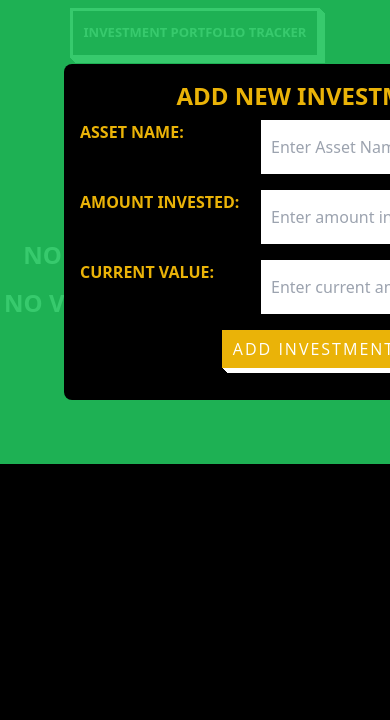
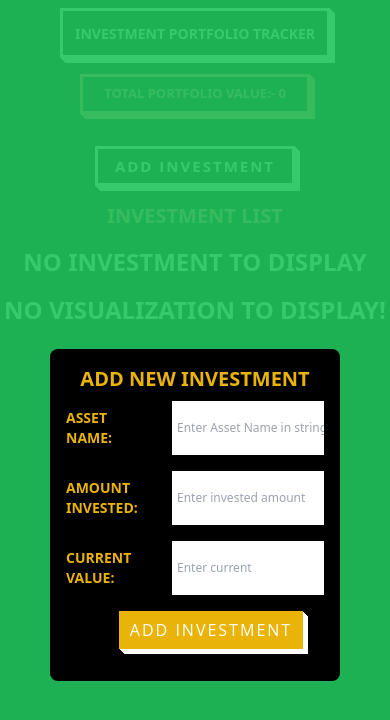
Before and after one commit to shravanchinchkar/Investment_Portfolio_Tracker, a React (Vite) app: page / in a window 390 px wide. Both pictures are taken after a click on the button "ADD INVESTMENT". Shown: the top 720 px of the page. Built offline with nearby package versions, Linux system fonts and the light colour scheme.

Commit message:
style:mobile responsive work

```diff
--- a/src/App.jsx
+++ b/src/App.jsx
@@ -60,13 +60,13 @@ function App() {
       >
         <div className="parentcontainer relative w-[100vw] h-[100vh]">
           <header>
-            <div className="title text-white mobile:w-[250px] mobile:h-[50px] sm:w-[500px] sm:h-[50px] md:w-[600px] md:h-[65px]  xl:w-[700px] xl:h-[65px] m-auto mt-[0.5rem]">
-              <p className="w-[100%] h-[100%] flex justify-center items-center  text-center font-bold mobile:text-[13px] mobile:font-bold sm:text-2xl md:text-3xl xl:text-4xl uppercase">
+            <div className="title text-white mobile:w-[270px] mobile:h-[50px] mobile-2:w-[350px] sm:w-[500px] sm:h-[50px] md:w-[600px] md:h-[65px]  xl:w-[700px] xl:h-[65px] m-auto mt-[0.5rem]">
+              <p className="w-[100%] h-[100%] flex justify-center items-center  text-center font-bold mobile:text-[14px] mobile:font-bold mobile-2:text-[19px] sm:text-2xl md:text-3xl xl:text-4xl uppercase">
                 Investment Portfolio Tracker
               </p>
             </div>
 
-            <div className="valuetitle mobile:w-[200px] mobile:h-[30px] sm:w-[400px] sm:h-[50px] md:w-[500px] xl:w-[600px] xl:h-[65px] m-auto mt-[1rem] mb-[1rem] mobile:text-[10px] sm:text-xl md:text-2xl xl:text-3xl font-bold text-red-400 uppercase">
+            <div className="valuetitle mobile:w-[230px] mobile:h-[40px] mobile-2:w-[290px] sm:w-[400px] sm:h-[50px] md:w-[500px] xl:w-[600px] xl:h-[65px] m-auto mt-[1rem] mb-[1rem] mobile:text-[13px] mobile-2:text-[17px]  sm:text-xl md:text-2xl xl:text-3xl font-bold text-red-400 uppercase">
 
               <p className="w-[100%] h-[100%] flex gap-[10px] justify-center items-center">
                 Total Portfolio value:- {totalPortfoliValue}
@@ -76,7 +76,7 @@ function App() {
 
           <main className="flex flex-col items-center gap-[1rem]">
             <button
-              className="investmentbutton mobile:w-[170px] mobile:h-[35px] sm:w-[300px] sm:h-[60px] m-auto w-max mt-[1.5rem] mobile:text-[10px]  sm:text-2xl font-bold uppercase"
+              className="investmentbutton mobile:w-[200px] mobile:h-[40px] sm:w-[300px] sm:h-[60px] m-auto w-max mobile:mt-[1rem] sm:mt-[1.5rem] mobile:text-[15px]  sm:text-2xl font-bold uppercase"
               onClick={addInvestmentButton}
             >
               Add Investment
@@ -92,7 +92,7 @@ function App() {
                   No Investment to display
                 </p>
               ) : (
-                <ul className="investtable flex flex-col mobile:w-[85vw] xl:w-[70vw] mb-[1rem] border-[2px] rounded-bl-lg rounded-tr-lg border-black border-b-0">
+                <ul className="investtable flex flex-col mobile:w-[85vw] mobile-2:w-[92vw] xl:w-[70vw] mb-[1rem] border-[2px] rounded-bl-lg rounded-tr-lg border-black border-b-0">
                   <InvestmentTable />
                 </ul>
               )}
--- a/src/components/Details.jsx
+++ b/src/components/Details.jsx
@@ -23,16 +23,16 @@ const Details = ({ item }) => {
   return (
     <>
       <li className="flex text-black bg-orange-400" id={item.id}>
-        <div className="border-[2px] p-[0.5rem] text-center mobile:text-[10px] sm:text-sm md:text-[1.15rem] lg:text-[1.45rem] xl:text-xl font-semibold uppercase flex justify-center  items-center   border-black w-[100%] border-r-0 border-l-0 border-t-0">
+        <div className="border-[2px] p-[0.5rem] text-center mobile:text-[10px] mobile-2:text-[11px] sm:text-sm md:text-[1.15rem] lg:text-[1.45rem] xl:text-xl font-semibold uppercase flex justify-center  items-center   border-black w-[100%] border-r-0 border-l-0 border-t-0">
           {item.assetname}
         </div>
-        <div className="border-[2px] p-[0.5rem] mobile:text-[10px] sm:text-sm md:text-[1.15rem] lg:text-[1.45rem] xl:text-xl font-semibold uppercase flex justify-center  items-center border-black w-[100%] border-r-0 border-t-0 ">
+        <div className="border-[2px] p-[0.5rem] mobile:text-[10px] mobile-2:text-[11px] sm:text-sm md:text-[1.15rem] lg:text-[1.45rem] xl:text-xl font-semibold uppercase flex justify-center  items-center border-black w-[100%] border-r-0 border-t-0 ">
           {item.amountinvested}
         </div>
-        <div className="border-[2px] p-[0.5rem] mobile:text-[10px] sm:text-sm md:text-[1.15rem] lg:text-[1.45rem] xl:text-xl font-semibold uppercase flex justify-center  items-center border-black w-[100%] border-r-0 border-t-0">
+        <div className="border-[2px] p-[0.5rem] mobile:text-[10px] mobile-2:text-[11px] sm:text-sm md:text-[1.15rem] lg:text-[1.45rem] xl:text-xl font-semibold uppercase flex justify-center  items-center border-black w-[100%] border-r-0 border-t-0">
           {item.currentamount}
         </div>
-        <div className="border-[2px] p-[0.5rem] mobile:text-[10px] sm:text-sm md:text-[1.15rem] lg:text-[1.45rem] xl:text-xl font-semibold uppercase flex justify-center  items-center border-black w-[100%] border-r-0 border-t-0">
+        <div className="border-[2px] p-[0.5rem] mobile:text-[10px] mobile-2:text-[11px] sm:text-sm md:text-[1.15rem] lg:text-[1.45rem] xl:text-xl font-semibold uppercase flex justify-center  items-center border-black w-[100%] border-r-0 border-t-0">
           {item.percentchange}%
         </div>
         <div className="border-[2px] p-[0.5rem] sm:text-sm md:text-[1.15rem] lg:text-[1.45rem] xl:text-xl font-semibold uppercase flex gap-[10px] justify-around border-black w-[100%] border-r-0 border-t-0 text-center">
--- a/src/components/Investmentform.jsx
+++ b/src/components/Investmentform.jsx
@@ -68,29 +68,29 @@ const Investmentform = () => {
     <div
       className={
         value.displayInvestmentForm === true
-          ? "absolute top-0 z-10 sm:w-[100%] sm:h-[280%] md:h-[300%] lg:h-[320%] xl:h-[170%]  flex flex-col justify-center  items-center bg-green-500 bg-opacity-[90%]"
+          ? "absolute top-0 z-10 mobile:w-[100%] mobile:h-[122%] mobile-2:h-[135%] sm:h-[160%] md:h-[300%] lg:h-[320%] xl:h-[170%]  flex flex-col justify-center  items-center bg-green-500 bg-opacity-[90%]"
           : "hidden"
       }
     >
-      <div className="flex flex-col gap-[0.5rem] w-[500px] m-[4rem] p-[1rem] rounded-lg bg-black text-white">
+      <div className="flex flex-col gap-[0.5rem] mobile:w-[290px] mobile-2:w-[380px] mobile-3:w-[450px] sm:w-[500px] m-[4rem] p-[1rem] rounded-lg bg-black text-white">
         <div className="flex justify-center ">
-          <p className="text-2xl uppercase font-semibold text-yellow-500">
+          <p className="mobile:text-xl sm:text-2xl uppercase font-semibold text-yellow-500">
             Add New Investment
           </p>
         </div>
 
         {/* The form start from here */}
-        <div className="grid grid-cols-[165px] grid-rows-4 gap-[1rem]">
+        <div className="grid mobile:grid-cols-[90px] sm:grid-cols-[165px] grid-rows-4 gap-[1rem]">
           <label
             htmlFor="assetname"
-            className="text-yellow-500 uppercase font-semibold"
+            className="text-yellow-500 uppercase font-semibold mobile:text-sm sm:text-xl  mobile:flex mobile:justify-center mobile:items-center sm:block"
           >
             Asset Name:
           </label>
           <input
             type="text"
             id="assetname"
-            className=" text-black pl-[10px] pr-[10px] pt-[5px] pb-[5px] border-none outline-none "
+            className=" text-black mobile:text-[12px] mobile:p-[5px] sm:pl-[10px] sm:pr-[10px] sm:pt-[5px] sm:pb-[5px] border-none outline-none "
             value={assetName}
             placeholder="Enter Asset Name in string"
             onChange={handleAssetName}
@@ -98,36 +98,36 @@ const Investmentform = () => {
 
           <label
             htmlFor="investedamount"
-            className="text-yellow-500 uppercase font-semibold"
+            className="text-yellow-500 uppercase font-semibold mobile:text-sm sm:text-xl mobile:flex mobile:justify-center mobile:items-center sm:static"
           >
             Amount Invested:
           </label>
           <input
             type="text"
             id="investedamount"
-            className=" text-black pl-[10px] pr-[10px] pt-[5px] pb-[5px] border-none outline-none "
+            className=" text-black mobile:text-[12px] mobile:p-[5px] sm:pl-[10px] sm:pr-[10px] sm:pt-[5px] sm:pb-[5px] border-none outline-none "
             value={amountInvested}
-            placeholder="Enter amount invested in numbers"
+            placeholder="Enter invested amount "
             onChange={handleInvestedAmount}
           />
 
           <label
             htmlFor="currentamount"
-            className="text-yellow-500 uppercase font-semibold"
+            className="text-yellow-500 uppercase font-semibold mobile:text-sm sm:text-xl  mobile:flex mobile:justify-center mobile:items-center sm:static"
           >
             Current Value:
           </label>
           <input
             type="text"
             id="currentamount"
-            className=" text-black pl-[10px] pr-[10px] pt-[5px] pb-[5px] border-none outline-none "
+           className=" text-black mobile:text-[12px] mobile:p-[5px] sm:pl-[10px] sm:pr-[10px] sm:pt-[5px] sm:pb-[5px] border-none outline-none "
             value={currentAmount}
-            placeholder="Enter current amount in numbers"
+            placeholder="Enter current"
             onChange={handleCurrentAmount}
           />
 
           <button
-            className="investformbutton justify-self-center col-span-2 mb-[1rem]"
+            className="investformbutton justify-self-center col-span-2 sm:mr-0  mb-[1rem]"
             onClick={addInvestmentFormButton}
           >
             Add Investment
--- a/src/components/PieChart.jsx
+++ b/src/components/PieChart.jsx
@@ -31,7 +31,7 @@ const PieChart = () => {
   };
 
   return (
-    <div className="piechartbox rounded-bl-lg rounded-tr-lg mobile:w-[250px] sm:w-[500px] sm:h-[500px] md:w-[550px] md:h-[550px] lg:w-[600px] lg:h-[600px] xl:w-[650px] xl:h-[650px] mb-[2rem] flex justify-start items-center gap-[3rem] flex-col  border-orange-400 border-[2px]">
+    <div className="piechartbox rounded-bl-lg rounded-tr-lg mobile:w-[250px] mobile-2:w-[300px] sm:w-[500px] sm:h-[500px] md:w-[550px] md:h-[550px] lg:w-[600px] lg:h-[600px] xl:w-[650px] xl:h-[650px] mb-[2rem] flex justify-start items-center gap-[3rem] flex-col  border-orange-400 border-[2px]">
       <div className="w-[100%] flex justify-center items-center bg-orange-500 h-[50px] font-semibold text-white mobile:text-xl sm:text-2xl uppercase">
         Investment Pie Chart
       </div>
--- a/tailwind.config.js
+++ b/tailwind.config.js
@@ -8,6 +8,8 @@ export default {
     extend: {
       screens:{
         "mobile":"300px",
+        "mobile-2":"400px",
+        "mobile-3":"500px",
       }
     },
   },
```
Also changed, not shown: src/components/InvestmentTable.jsx (+5 -5 lines).
